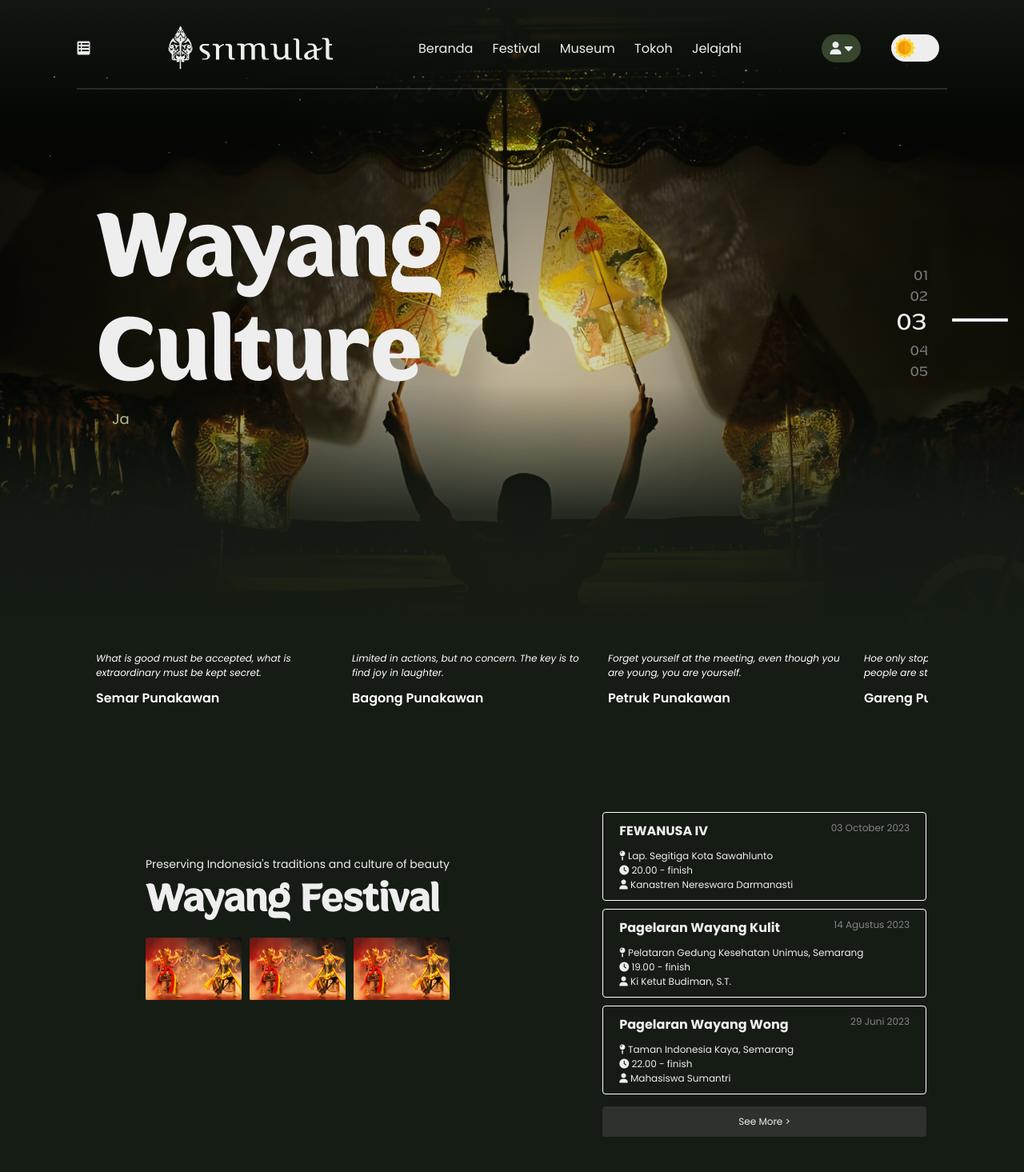
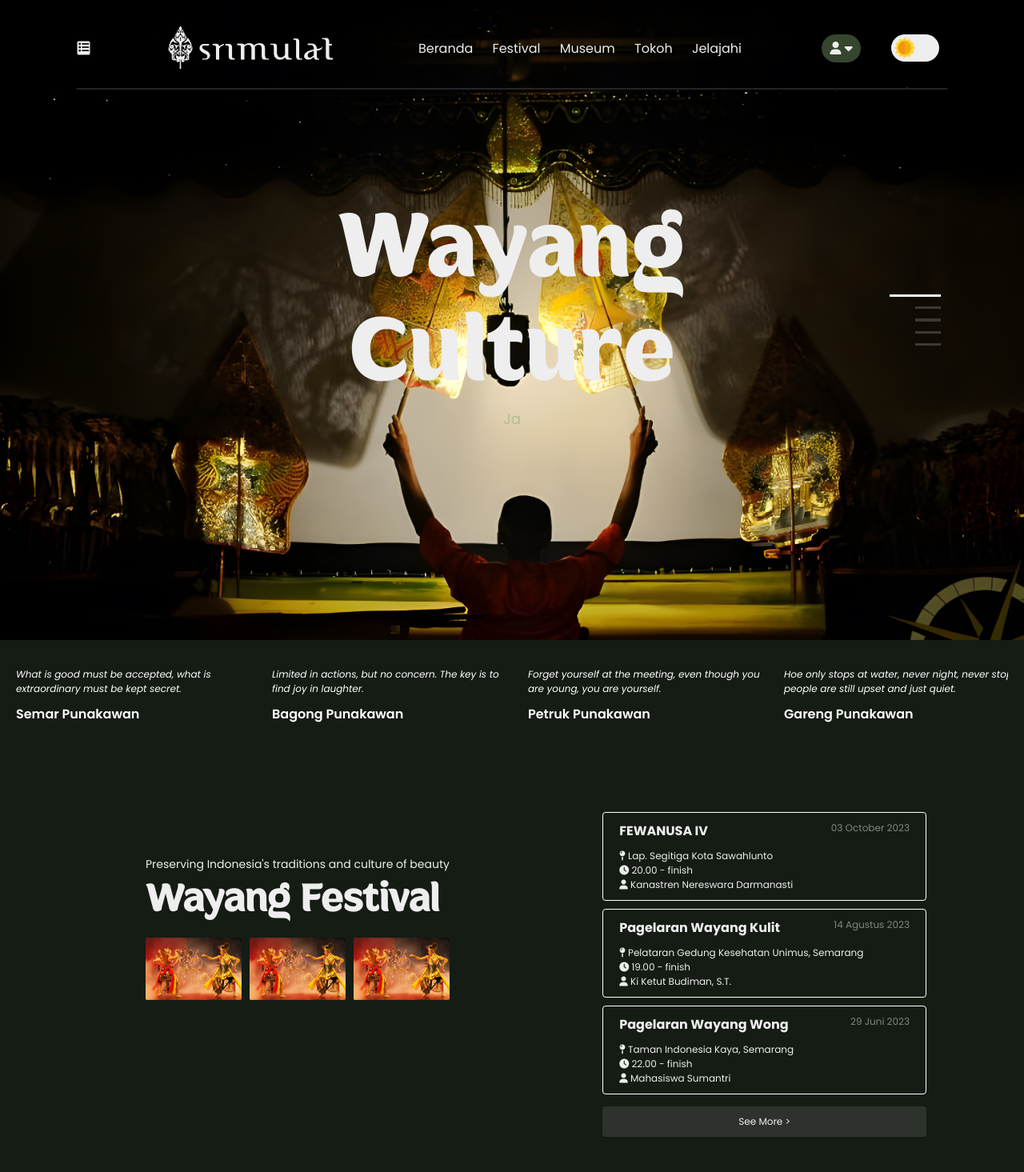
Before and after one commit to msultanalhakim/Srimulat, a PHP site: page / in a window 1280 px wide. Shown: the top 1465 px of the page at 80% size. Run offline with PHP 8.4, Linux system fonts and the light colour scheme; some libraries are stand-ins or nearby versions.

Commit message:
Adding darkmode and slideshow
belum kelar

```diff
--- a/css/coba.css
+++ b/css/coba.css
@@ -1,4 +1,4 @@
-@import url('https://fonts.googleapis.com/css2?family=Poppins:ital,wght@0,100;0,200;0,300;0,400;0,500;0,600;0,700;0,800;0,900;1,100;1,200;1,300;1,400;1,500;1,600;1,700;1,800;1,900&display=swap');
+@import url("https://fonts.googleapis.com/css2?family=Poppins:ital,wght@0,100;0,200;0,300;0,400;0,500;0,600;0,700;0,800;0,900;1,100;1,200;1,300;1,400;1,500;1,600;1,700;1,800;1,900&display=swap");
 
 * {
   margin: 0;
@@ -8,20 +8,20 @@
 }
 
 body {
-    font-family: 'Poppins', sans-serif;
+  font-family: "Poppins", sans-serif;
 }
 
 @font-face {
-    font-family: 'Mahameru-Bold';
-    src: url('../fonts/Mahameru/Mahameru-Bold.otf') format('truetype');
+  font-family: "Mahameru-Bold";
+  src: url("../fonts/Mahameru/Mahameru-Bold.otf") format("truetype");
 }
 @font-face {
-    font-family: 'Mahameru-Medium';
-    src: url('../fonts/Mahameru/Mahameru-Medium.otf') format('truetype');
+  font-family: "Mahameru-Medium";
+  src: url("../fonts/Mahameru/Mahameru-Medium.otf") format("truetype");
 }
 @font-face {
-    font-family: 'Mahameru-Regular';
-    src: url('../fonts/Mahameru/Mahameru-Regular.otf') format('truetype');
+  font-family: "Mahameru-Regular";
+  src: url("../fonts/Mahameru/Mahameru-Regular.otf") format("truetype");
 }
 
 ::selection {
@@ -48,7 +48,7 @@ nav {
   left: 0;
   right: 0;
   margin: auto;
-    border-bottom: 2px solid rgb(118, 118, 118,0.3);
+  border-bottom: 2px solid rgb(118, 118, 118, 0.3);
   padding: 20px 0px 10px;
   display: flex;
   align-items: center;
@@ -60,16 +60,16 @@ nav.sticky {
   position: fixed;
   top: -100px;
   animation: slideDown 0.5s ease forwards;
-  background-color: rgb(21, 28, 20,0.5);
+  background-color: rgb(21, 28, 20, 0.5);
   width: 100%;
   padding: 20px 130px;
 }
 
 @keyframes slideDown {
-  0%{
+  0% {
     top: -100;
   }
-  80%{
+  80% {
     top: 0;
   }
   100% {
@@ -111,7 +111,7 @@ nav ul li {
   padding: 10px;
 }
 
-nav ul li.hidden{
+nav ul li.hidden {
   display: none;
 }
 
@@ -149,7 +149,7 @@ nav ul li .nav-user:hover {
   color: #eeeeee;
 }
 
-.dropdown .dropbtn{
+.dropdown .dropbtn {
   cursor: pointer;
   text-align: left;
   font-size: 17px;
@@ -158,14 +158,14 @@ nav ul li .nav-user:hover {
   -webkit-transition: 0.2s;
   transition: 0.2s;
   background-color: transparent;
-
 }
 
-.dropbtn:hover{
-    filter: invert(17%) sepia(0%) saturate(220%) hue-rotate(183deg) brightness(140%) contrast(40%);
+.dropbtn:hover {
+  filter: invert(17%) sepia(0%) saturate(220%) hue-rotate(183deg)
+    brightness(140%) contrast(40%);
 }
 
-.show{
+.show {
   display: block !important;
 }
 
@@ -192,11 +192,10 @@ nav ul li .nav-user:hover {
   margin: 2px 0px;
 }
 
-.dropdown-content a:hover{
+.dropdown-content a:hover {
   background-color: #fff;
   color: #0f2742;
 }
-
 
 .switch {
   position: relative;
@@ -219,8 +218,8 @@ nav ul li .nav-user:hover {
   right: 0;
   bottom: 0;
   background-color: #eeeeee;
-    -webkit-transition: .4s;
-    transition: .4s;
+  -webkit-transition: 0.4s;
+  transition: 0.4s;
   border-radius: 34px;
 }
 
@@ -231,23 +230,23 @@ nav ul li .nav-user:hover {
   width: 26px;
   margin-left: 4px;
   bottom: 4px;
-    background: url('../images/sun-icon.svg')no-repeat;
+  background: url("../images/sun-icon.svg") no-repeat;
   background-size: cover;
   background-position: center;
-    -webkit-transition: .5s;
-    transition: .5s;
+  -webkit-transition: 0.5s;
+  transition: 0.5s;
 }
 
-input:checked+.slider {
+input:checked + .slider {
   background-color: #151c14;
 }
 
-input:focus+.slider {
+input:focus + .slider {
   box-shadow: 0 0 2px #151c14;
 }
 
-input:checked+.slider:before {
-    background: url("../images/moon-icon.svg")no-repeat;
+input:checked + .slider:before {
+  background: url("../images/moon-icon.svg") no-repeat;
   background-size: cover;
   background-position: center;
   -webkit-transform: translateX(24px);
@@ -259,19 +258,23 @@ input:checked+.slider:before {
 .hero-section {
   width: 100%;
   height: 100vh;
-    padding: 60px 100px;
-    background: url('../images/hero-section.jpg')no-repeat;
-    background-size: cover;
-    background-position: center;
 }
 
 .hero-section .hero-overlay {
-    position: absolute;
+  position: fixed;
+  visibility: hidden;
   top: 0;
   left: 0;
   width: 100%;
   height: 100vh;
-    background: linear-gradient(rgb(21, 28, 20, 0.8), rgb(21, 28, 20, 0.2), rgb(21, 28, 20, 0.2), rgb(21, 28, 20, 0.2), rgb(21, 28, 20, 0.9), rgb(21, 28, 20, 1));
+  background: linear-gradient(
+    rgb(21, 28, 20, 0.8),
+    rgb(21, 28, 20, 0.2),
+    rgb(21, 28, 20, 0.2),
+    rgb(21, 28, 20, 0.2),
+    rgb(21, 28, 20, 0.9),
+    rgb(21, 28, 20, 1)
+  );
   z-index: 0;
 }
 
@@ -285,7 +288,7 @@ input:checked+.slider:before {
 
 .hero-content .hero-title {
   display: inline-block;
-    width: 50%;
+  width: 70%;
   height: 100%;
   margin: 0;
   padding: 0;
@@ -299,9 +302,9 @@ input:checked+.slider:before {
   padding: 20px;
 }
 
-.hero-content .hero-title .title h1 {
+.title h1 {
   font-size: 120px;
-    font-family: 'Mahameru-Bold', sans-serif;
+  font-family: "Mahameru-Bold", sans-serif;
   font-weight: 800;
   line-height: 130px;
   color: #eeeeee;
@@ -310,10 +313,10 @@ input:checked+.slider:before {
   display: block;
 }
 
-.hero-content .hero-title .title p {
+.title p {
   padding: 0 20px;
   font-size: 18px;
-    font-family: 'Poppins', sans-serif;
+  font-family: "Poppins", sans-serif;
   color: #aebd92;
   user-select: none;
   width: 100%;
@@ -350,10 +353,10 @@ input:checked+.slider:before {
   text-decoration: none;
   cursor: pointer;
   color: #767676;
-    font-family: 'Mahameru-Regular', sans-serif;
+  font-family: "Mahameru-Regular", sans-serif;
   font-size: 18px;
-    -webkit-transition: .3s;
-    transition: .3s;
+  -webkit-transition: 0.3s;
+  transition: 0.3s;
 }
 
 .hero-slide .slide-number ul li a:hover {
@@ -462,24 +465,24 @@ input:checked+.slider:before {
   padding: 40px 122px;
 }
 
-.festival-section .festival-content{
+.festival-section .festival-content {
   width: 100%;
   margin-top: 170px;
   display: flex;
 }
 
-.festival-content .festival-title{
+.festival-content .festival-title {
   width: 100%;
   padding: 60px;
 }
 
-.festival-content .festival-title h3{
+.festival-content .festival-title h3 {
   color: #eeeeee;
   font-size: 50px;
-    font-family: 'Mahameru-Medium';
+  font-family: "Mahameru-Medium";
 }
 
-.festival-content .festival-title p{
+.festival-content .festival-title p {
   color: #eeeeee;
   font-size: 14px;
 }
@@ -490,7 +493,7 @@ input:checked+.slider:before {
   gap: 10px;
 }
 
-.festival-content .festival-list{
+.festival-content .festival-list {
   width: 70%;
   display: flex;
   flex-direction: column;
@@ -498,9 +501,9 @@ input:checked+.slider:before {
   font-size: 12px;
 }
 
-.festival-list .festival-event{
-    -webkit-transition: .3s;
-    transition: .3s;
+.festival-list .festival-event {
+  -webkit-transition: 0.3s;
+  transition: 0.3s;
   border: 1px solid #ffffff;
   border-radius: 4px;
   margin: 5px 0;
@@ -514,7 +517,7 @@ input:checked+.slider:before {
   color: #eeeeee;
 }
 
-.festival-list .festival-event:hover{
+.festival-list .festival-event:hover {
   transform: scale(1.1);
 }
 
@@ -544,7 +547,7 @@ input:checked+.slider:before {
   color: #eeeeee;
 }
 
-.festival-event .image-title{
+.festival-event .image-title {
   position: absolute;
   width: 100%;
   bottom: 15px;
@@ -553,27 +556,27 @@ input:checked+.slider:before {
   padding: 8px;
 }
 
-.festival-event .image-title h3{
+.festival-event .image-title h3 {
   color: #eeeeee;
   font-weight: 600;
 }
 
-.festival-event .image-title p{
+.festival-event .image-title p {
   color: #eeeeee;
   width: 100%;
 }
 
-.festival-footer{
+.festival-footer {
   width: 35%;
   margin: auto;
   padding: 50px;
 }
 
-.festival-footer .festival-divider{
+.festival-footer .festival-divider {
   width: 100%;
 }
 
-.festival-divider .left-divider{
+.festival-divider .left-divider {
   background-color: #36452e;
   float: left;
   width: 45%;
@@ -581,7 +584,7 @@ input:checked+.slider:before {
   border-radius: 1px;
 }
 
-.festival-divider .right-divider{
+.festival-divider .right-divider {
   background-color: #6b6b6b;
   float: right;
   width: 45%;
@@ -590,26 +593,33 @@ input:checked+.slider:before {
 }
 
 /* Museum Section */
-.museum-section{
+.museum-section {
   position: relative;
   width: 100%;
   height: 100vh;
-    background: url('../images/eb0069da-bb2e-45fe-a2b7-d2809a82c32f.jpg')no-repeat;
+  background: url("../images/eb0069da-bb2e-45fe-a2b7-d2809a82c32f.jpg")
+    no-repeat;
   background-size: cover;
   background-position: center;
 }
 
-.museum-section .museum-overlay{
+.museum-section .museum-overlay {
   position: absolute;
+  visibility: hidden;
   width: 100%;
   height: 100vh;
   top: 0;
   left: 0;
-    background:linear-gradient(rgb(21, 28, 20, 1), rgb(21, 28, 20, 0), rgb(21, 28, 20, 0), rgb(21, 28, 20, 1));
+  background: linear-gradient(
+    rgb(21, 28, 20, 1),
+    rgb(21, 28, 20, 0),
+    rgb(21, 28, 20, 0),
+    rgb(21, 28, 20, 1)
+  );
   z-index: 0;
 }
 
-.museum-section .museum-content{
+.museum-section .museum-content {
   position: relative;
   display: flex;
   align-items: center;
@@ -623,11 +633,11 @@ input:checked+.slider:before {
   z-index: 2;
 }
 
-.museum-content .museum-title{
+.museum-content .museum-title {
   width: 40%;
 }
 
-.museum-content .museum-title a{
+.museum-content .museum-title a {
   text-decoration: none;
   color: #151c14;
   font-size: 24px;
@@ -636,17 +646,97 @@ input:checked+.slider:before {
   margin: 4px;
   border-radius: 100%;
   display: inline-block;
-    -webkit-transition: .4s;
-    transition: .4s;
+  -webkit-transition: 0.4s;
+  transition: 0.4s;
 }
 
-.museum-content .museum-title a:hover{
+.museum-content .museum-title a:hover {
   color: #eeeeee;
   background-color: #151c14;
 }
 
-.museum-content .museum-title h4{
+.museum-content .museum-title h4 {
   font-size: 30px;
   display: inline-block;
   margin: 4px;
 }
+
+/* swiper */
+.swiper {
+  width: 100%;
+  height: 100%;
+  z-index: -1 !important;
+}
+
+.swiper-slide {
+  padding: 60px 100px;
+  text-align: center;
+  font-size: 18px;
+  background: #fff;
+  display: flex;
+  justify-content: center;
+  align-items: center;
+  background-size: cover !important;
+  background-position: center;
+  background-repeat: no-repeat;
+}
+
+.swiper-slide:nth-child(1) {
+  background: url(../images/hero-section.jpg);
+}
+.swiper-slide:nth-child(2) {
+  background: url(../images/hero-section-2.jpg);
+}
+.swiper-slide:nth-child(3) {
+  background: url(../images/hero-section-3.webp);
+}
+.swiper-slide:nth-child(4) {
+  background: linear-gradient(rgba(0, 0, 0, 0.5), rgba(0, 0, 0, 0.5)),
+    url(../images/hero-section-4.webp);
+}
+.swiper-slide:nth-child(5) {
+  background: linear-gradient(rgba(0, 0, 0, 0.5), rgba(0, 0, 0, 0.5)),
+    url(../images/hero-section-5.jpg);
+}
+.swiper-pagination {
+  display: flex;
+  flex-direction: column;
+  justify-content: flex-end;
+  align-items: flex-end;
+  margin-right: 6rem;
+  background-color: transparent;
+}
+.swiper-pagination-bullet {
+  background-color: #f6f4f4 !important;
+  width: 2rem !important;
+  height: 0.2rem !important;
+  border-radius: 0 !important;
+  -webkit-border-radius: 0 !important;
+  -moz-border-radius: 0 !important;
+  -ms-border-radius: 0 !important;
+  -o-border-radius: 0 !important;
+  transition: 0.7s ease;
+  -webkit-transition: 0.7s ease;
+  -moz-transition: 0.7s ease;
+  -ms-transition: 0.7s ease;
+  -o-transition: 0.7s ease;
+}
+
+.swiper-pagination-bullet-active {
+  display: flex;
+  flex-direction: column;
+  align-items: flex-end;
+  transition: 0.7s ease;
+  background-color: #ffffff !important;
+  width: 4rem !important;
+  -webkit-transition: 0.7s ease;
+  -moz-transition: 0.7s ease;
+  -ms-transition: 0.7s ease;
+  -o-transition: 0.7s ease;
+}
+.swiper-slide img {
+  display: block;
+  width: 100%;
+  height: 100%;
+  object-fit: cover;
+}
--- a/index.html
+++ b/index.html
@@ -1,14 +1,37 @@
 <html>
   <head>
     <title>Indonesian Wayang</title>
-        <link rel="stylesheet" href="css/coba.css">
+    <link rel="stylesheet" href="css/coba.css" />
+    <link
+      rel="stylesheet"
+      href="https://cdn.jsdelivr.net/npm/swiper@11/swiper-bundle.min.css"
+    />
+    <style>
+      .hidden {
+        visibility: hidden;
+      }
+
+      .visible {
+        visibility: visible !important;
+      }
+    </style>
   </head>
   <body>
     <nav id="navigation-bar">
-                <button id="nav-toggle" class="nav-toggle"><i class="fa-solid fa-list"></i></button>
+      <button id="nav-toggle" class="nav-toggle">
+        <i class="fa-solid fa-list"></i>
+      </button>
       <ul>
-                    <li><a href=""><img src="images/logo/logo-white-width.png" alt="Logo Srimulat"></a></li>
-                    <li class="hidden"><a href=""><img src="images/logo/logo-white-width.png" alt="Logo Srimulat"></a></li>
+        <li>
+          <a href=""
+            ><img src="images/logo/logo-white-width.png" alt="Logo Srimulat"
+          /></a>
+        </li>
+        <li class="hidden">
+          <a href=""
+            ><img src="images/logo/logo-white-width.png" alt="Logo Srimulat"
+          /></a>
+        </li>
       </ul>
       <ul>
         <li><a href="">Beranda</a></li>
@@ -27,14 +53,18 @@
         </li>
         <li>
           <label class="switch">
-                            <input type="checkbox">
-                            <span class="slider" onclick=""></span>
+            <input id="checkbox" type="checkbox" onclick="toggleDarkMode()" />
+            <span class="slider"></span>
           </label>
         </li>
       </ul>
     </nav>
     <div class="hero-section">
       <div class="hero-overlay"></div>
+      <!-- Swiper -->
+      <div class="swiper mySwiper">
+        <div class="swiper-wrapper">
+          <div class="swiper-slide">
             <div class="hero-content">
               <div class="hero-title">
                 <div class="title">
@@ -42,39 +72,86 @@
                   <p id="hero-paragraph"></p>
                 </div>
               </div>
-                <div class="hero-slide">
-                    <div class="slide-selection"></div>
-                    <div class="slide-number">
-                        <ul>
-                            <li><a href="#"><label>01</label></a></li>
-                            <li><a href=""><label>02</label></a></li>
-                            <li><a href="" class="active"><label>03</label></a></li>
-                            <li><a href=""><label>04</label></a></li>
-                            <li><a href=""><label>05</label></a></li>
-                        </ul>
             </div>
           </div>
+          <div class="swiper-slide">
+            <div class="hero-content">
+              <div class="hero-title">
+                <div class="title">
+                  <h1>Indonesian Local Wisdom</h1>
+                  <p id="hero-paragraph">section 2</p>
+                </div>
+              </div>
+            </div>
+          </div>
+          <div class="swiper-slide">
+            <div class="hero-content">
+              <div class="hero-title">
+                <div class="title">
+                  <h1>Indonesian Cultural Heritage</h1>
+                  <p id="hero-paragraph">section 3</p>
+                </div>
+              </div>
+            </div>
+          </div>
+          <div class="swiper-slide">
+            <div class="hero-content">
+              <div class="hero-title">
+                <div class="title">
+                  <h1>Moral Values of Life</h1>
+                  <p id="hero-paragraph">section 4</p>
+                </div>
+              </div>
+            </div>
+          </div>
+          <div class="swiper-slide">
+            <div class="hero-content">
+              <div class="hero-title">
+                <div class="title">
+                  <h1>Preserve Wayang</h1>
+                  <p id="hero-paragraph">section 5</p>
+                </div>
+              </div>
+            </div>
+          </div>
+        </div>
+        <div class="swiper-pagination"></div>
       </div>
       <div class="hero-footer">
         <div class="footer-container">
           <div class="footer-content">
-                        <p>What is good must be accepted, what is extraordinary must be kept secret.</p>
+            <p>
+              What is good must be accepted, what is extraordinary must be kept
+              secret.
+            </p>
             <a href="#">Semar Punakawan</a>
           </div>
           <div class="footer-content">
-                        <p>Limited in actions, but no concern. The key is to find joy in laughter.</p>
+            <p>
+              Limited in actions, but no concern. The key is to find joy in
+              laughter.
+            </p>
             <a href="#">Bagong Punakawan</a>
           </div>
           <div class="footer-content">
-                        <p>Forget yourself at the meeting, even though you are young, you are yourself.</p>
+            <p>
+              Forget yourself at the meeting, even though you are young, you are
+              yourself.
+            </p>
             <a href="#">Petruk Punakawan</a>
           </div>
           <div class="footer-content">
-                        <p>Hoe only stops at water, never night, never stop, people are still upset and just quiet.</p>
+            <p>
+              Hoe only stops at water, never night, never stop, people are still
+              upset and just quiet.
+            </p>
             <a href="#">Gareng Punakawan</a>
           </div>
           <div class="footer-content">
-                        <p>Amidst the shadows of challenges, the light of resilience always finds its way.</p>
+            <p>
+              Amidst the shadows of challenges, the light of resilience always
+              finds its way.
+            </p>
             <a href="#">Raden Rama Wijaya</a>
           </div>
           <div class="footer-content">
@@ -162,12 +243,52 @@
       <div class="museum-content">
         <div class="museum-title">
           <div class="museum-play">
-                        <a href="#"><i class="fa-solid fa-play"></i></a><h4> Journey Museum</h4>
+            <a href="#"><i class="fa-solid fa-play"></i></a>
+            <h4>Journey Museum</h4>
           </div>
         </div>
       </div>
     </div>
-        <script src="https://kit.fontawesome.com/d9b2e6872d.js" crossorigin="anonymous"></script>
+    <script
+      src="https://kit.fontawesome.com/d9b2e6872d.js"
+      crossorigin="anonymous"
+    ></script>
+    <!-- Swiper JS -->
+    <script src="https://cdn.jsdelivr.net/npm/swiper@11/swiper-bundle.min.js"></script>
+
+    <!-- Initialize Swiper -->
+    <script>
+      var swiper = new Swiper(".mySwiper", {
+        direction: "vertical",
+        effect: "slide",
+        speed: 1000,
+        autoplay: {
+          delay: 3000,
+        },
+        pagination: {
+          el: ".swiper-pagination",
+          clickable: true,
+        },
+      })
+
+      function toggleDarkMode() {
+        var body = document.body
+        body.classList.toggle("dark-mode")
+
+        var overlay = document.querySelector(".hero-overlay")
+        var museumOverlay = document.querySelector(".museum-overlay")
+        var content = document.querySelector(".hero-content")
+        var checkbox = document.getElementById("checkbox")
+
+        if (checkbox.checked == true) {
+          overlay.classList.add("visible")
+          museumOverlay.classList.add("visible")
+        } else {
+          overlay.classList.remove("visible")
+          museumOverlay.classList.remove("visible")
+        }
+      }
+    </script>
     <script src="js/script.js"></script>
   </body>
 </html>
```
Also changed, not shown: other parts of index.html (+24 -17 lines), js/script.js (+42 -43 lines), images/hero-section-2.jpg (added), images/hero-section-3.webp (added), images/hero-section-4.webp (added), images/hero-section-5.jpg (added). Lines whose indentation alone changed are shown as unchanged.
